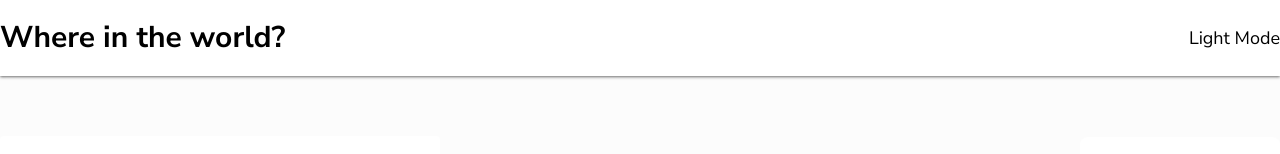
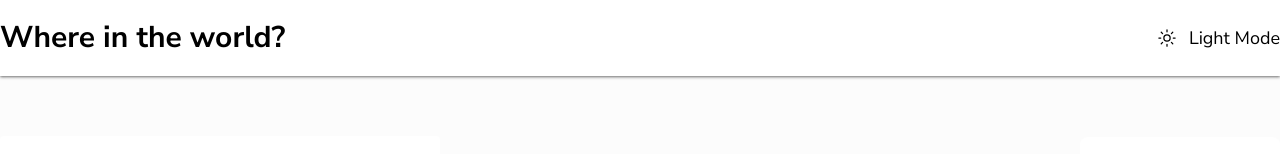
Before and after one commit to Anar765/rest-countries-api, a React (Vite) app: page / in a window 1280 px wide. Shown: the top 154 px of the page. Built offline with nearby package versions, Linux system fonts and the light colour scheme.

Commit message:
feat(ui): Add icon to theme toggle button

```diff
--- a/src/components/Header.tsx
+++ b/src/components/Header.tsx
@@ -1,5 +1,7 @@
 import { useContext } from "react"
 import { AppContext } from "../App"
+import { moonOutline, sunnyOutline } from "ionicons/icons"
+import { IonIcon } from "@ionic/react"
 
 const Header = () => {
 
@@ -9,8 +11,9 @@ const Header = () => {
         <header className="w-full py-5 flex items-center justify-center bg-white shadow-sm shadow-Grey-400">
             <div className="w-full max-w-400 flex items-center justify-between">
                 <h1 className="text-3xl font-bold">Where in the world?</h1>
-                <button onClick={() => setIsDarkMode(prevState => !prevState)} className="text-lg">
+                <button onClick={() => setIsDarkMode(prevState => !prevState)} className="text-lg flex items-center gap-3">
                     {/* Icon */}
+                    <IonIcon icon={isDarkMode ? moonOutline : sunnyOutline} className="w-5 h-5" />
                     <p>{isDarkMode ? "Dark" : "Light"} Mode</p>
                 </button>
             </div>
```
